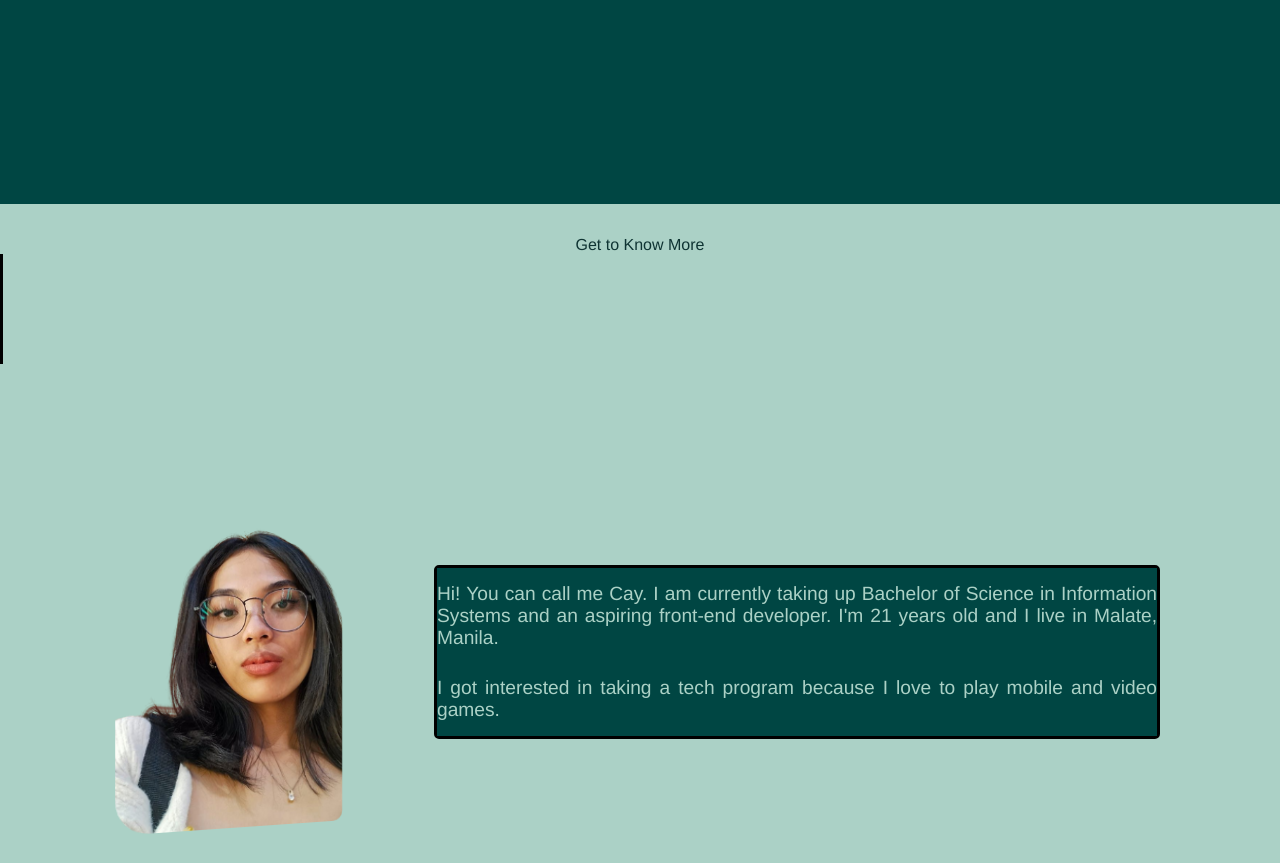
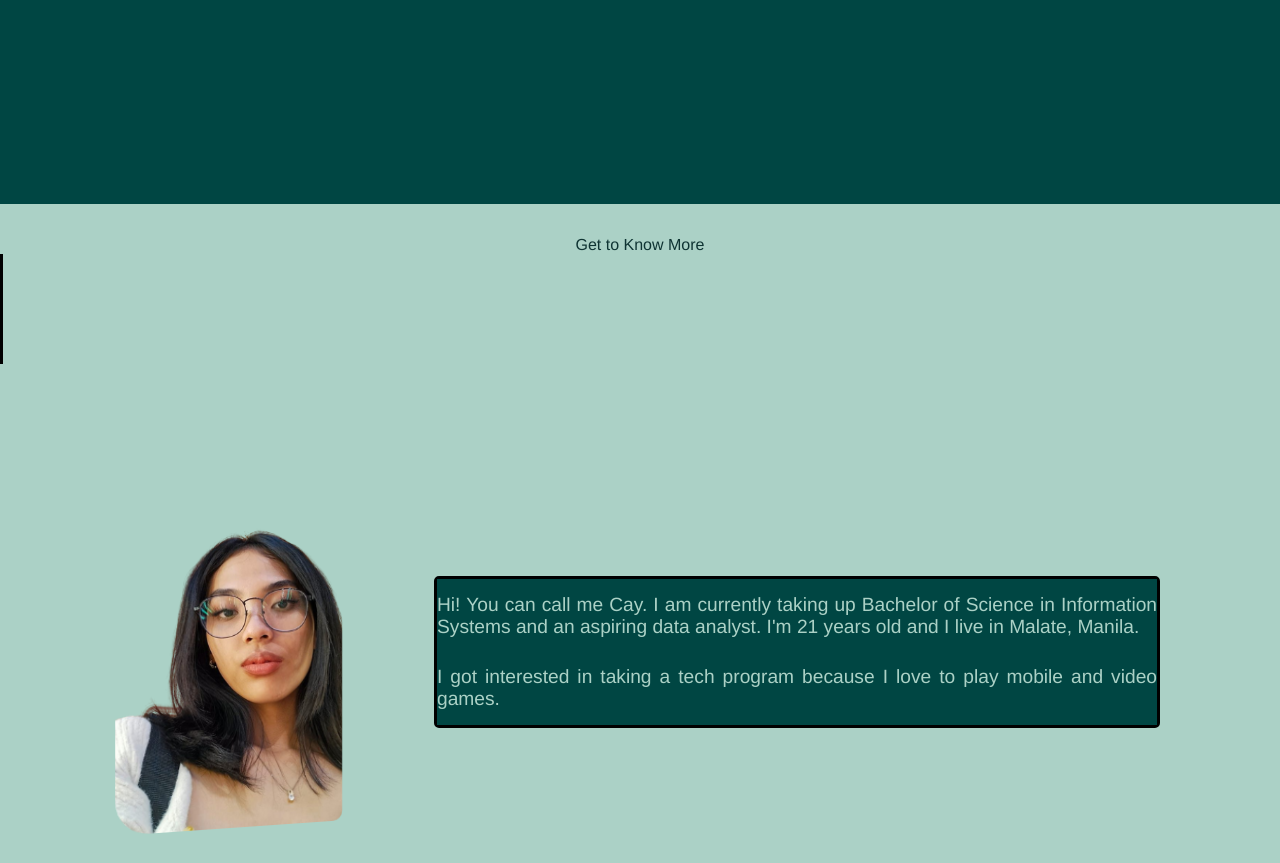
Before and after one commit to darlisse/My-Portfolio, a plain HTML site: page index.html in a window 1280 px wide. Shown: the part 692-1555 px from the top of the page. Drawn offline with Linux system fonts and the light colour scheme.

Commit message:
Update index
Created changes for description

```diff
--- a/index.html
+++ b/index.html
@@ -43,7 +43,7 @@
         <div class="container">
           <h1 class="title">Darlisse Cayra S. Dumaliang</h1>
         </div>
-        <p class="section_text_p2">An aspiring front-end developer</p>
+        <p class="section_text_p2">An aspiring data analyst</p>
         <div class="btn-container">
           <button
             class="btn btn-color-2"
@@ -83,8 +83,7 @@
           <div class="text-container">
             <p>
               Hi! You can call me Cay. I am currently taking up Bachelor of
-              Science in Information Systems and an aspiring front-end
-              developer. I'm 21 years old and I live in Malate, Manila.
+              Science in Information Systems and an aspiring data analyst. I'm 21 years old and I live in Malate, Manila.
             </p>
             <p>
               I got interested in taking a tech program because I love to play
```
